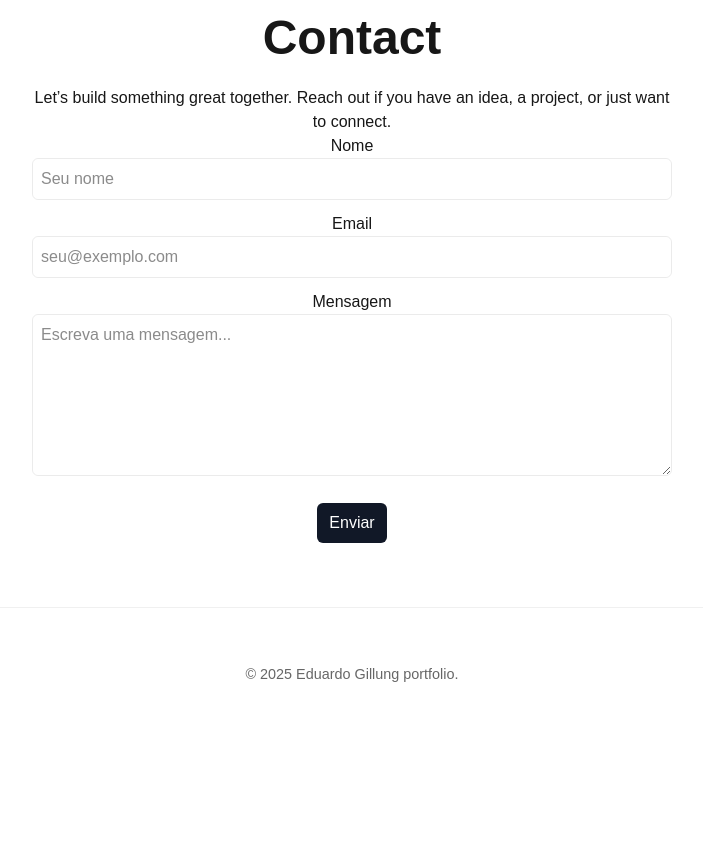
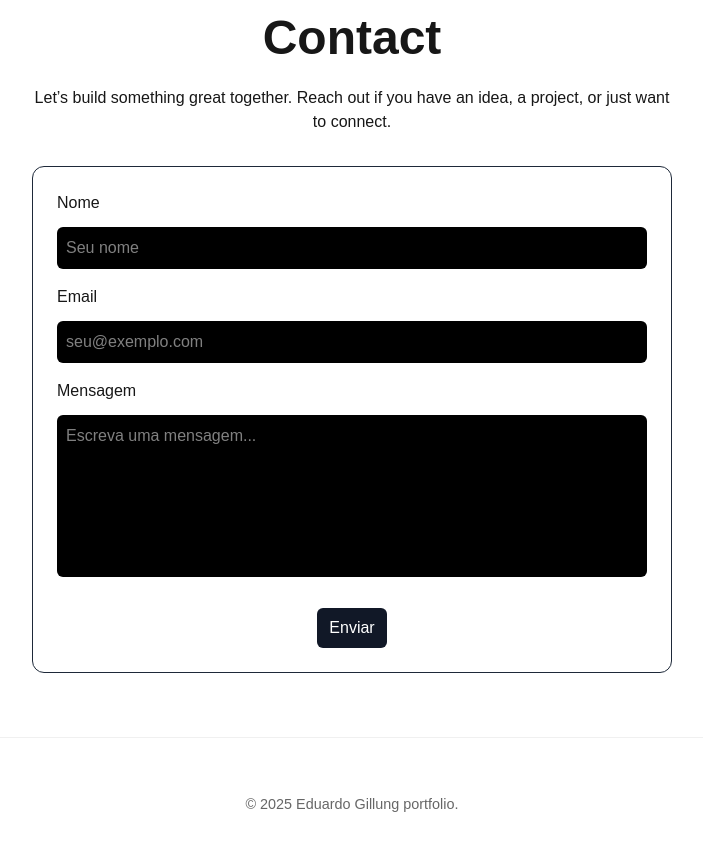
Before and after one commit to EduardoGillung/eduardo-portfolio, a Next.js app: page / in a window 1280 px wide. Shown: the part 1380-2230 px from the top of the page, without its empty margins (288-991 px from the left). Before the commit the page ends 2122 px from the top, so only its background shows below. Built offline with nearby package versions, Linux system fonts and the light colour scheme.

Commit message:
contact form fix

```diff
--- a/src/app/components/ui/ContactForm.tsx
+++ b/src/app/components/ui/ContactForm.tsx
@@ -38,19 +38,19 @@ export default function ContactForm() {
   }
 
   return (
-    <form className="contact-form" onSubmit={handleSubmit}>
-      <label>
-        Nome
-        <input name="name" placeholder="Seu nome" required />
-      </label>
-      <label>
-        Email
-        <input name="email" type="email" placeholder="seu@exemplo.com" required />
-      </label>
-      <label>
-        Mensagem
-        <textarea name="message" rows={6} placeholder="Escreva uma mensagem..." required />
-      </label>
+  <form className="contact-form border border-gray-800 rounded-xl p-6 mt-8" onSubmit={handleSubmit}>
+      <div className="mb-4">
+        <label htmlFor="name" className="block font-medium text-left mb-1">Nome</label>
+  <input name="name" id="name" placeholder="Seu nome" required className="w-full border-2 border-gray-600 rounded-lg px-4 py-2 bg-black text-white focus:outline-none focus:ring-2 focus:ring-blue-400" />
+      </div>
+      <div className="mb-4">
+        <label htmlFor="email" className="block font-medium text-left mb-1">Email</label>
+  <input name="email" id="email" type="email" placeholder="seu@exemplo.com" required className="w-full border-2 border-gray-600 rounded-lg px-4 py-2 bg-black text-white focus:outline-none focus:ring-2 focus:ring-blue-400" />
+      </div>
+      <div className="mb-4">
+        <label htmlFor="message" className="block font-medium text-left mb-1">Mensagem</label>
+  <textarea name="message" id="message" rows={6} placeholder="Escreva uma mensagem..." required className="w-full border-2 border-gray-600 rounded-lg px-4 py-2 bg-black text-white focus:outline-none focus:ring-2 focus:ring-blue-400 resize-none" />
+      </div>
       <div>
         <button className="button" type="submit" disabled={loading}>{loading ? "Enviando..." : "Enviar"}</button>
       </div>
--- a/src/app/components/ui/Navbar.tsx
+++ b/src/app/components/ui/Navbar.tsx
@@ -4,10 +4,10 @@ export default function Navbar() {
 
   return (
   <nav className="fixed top-4 left-1/2 z-50 -translate-x-1/2 w-[90vw] max-w-md">
-      <div className="bg-black text-white rounded-full shadow-lg flex items-center justify-center px-8 py-3">
-        <a href="#about" className="mx-4 hover:text-blue-400 transition">Sobre</a>
-        <a href="#projects" className="mx-4 hover:text-blue-400 transition">Projetos</a>
-        <a href="#contact" className="mx-4 hover:text-blue-400 transition">Contato</a>
+      <div className="bg-black border-1 border-gray-800 text-white rounded-full shadow-lg flex items-center justify-center px-8 py-3">
+        <a href="#about" className="mx-4 hover:text-red-600 transition">Sobre</a>
+        <a href="#projects" className="mx-4 hover:text-red-600 transition">Projetos</a>
+        <a href="#contact" className="mx-4 hover:text-red-600 transition">Contato</a>
       </div>
     </nav>
   );
```
